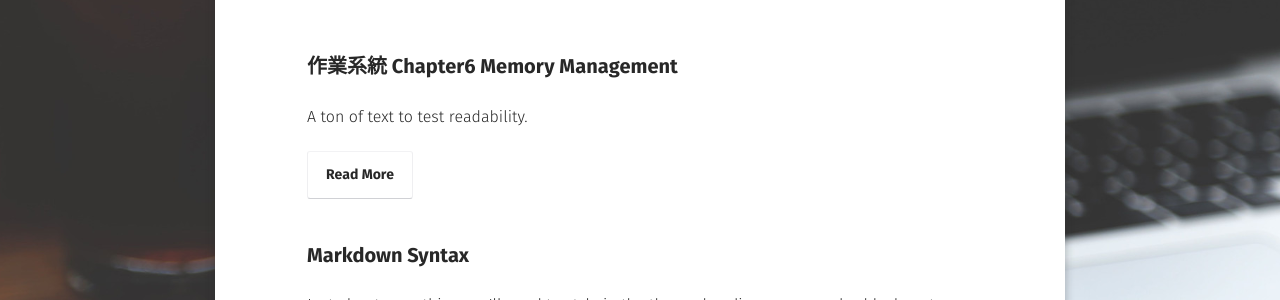
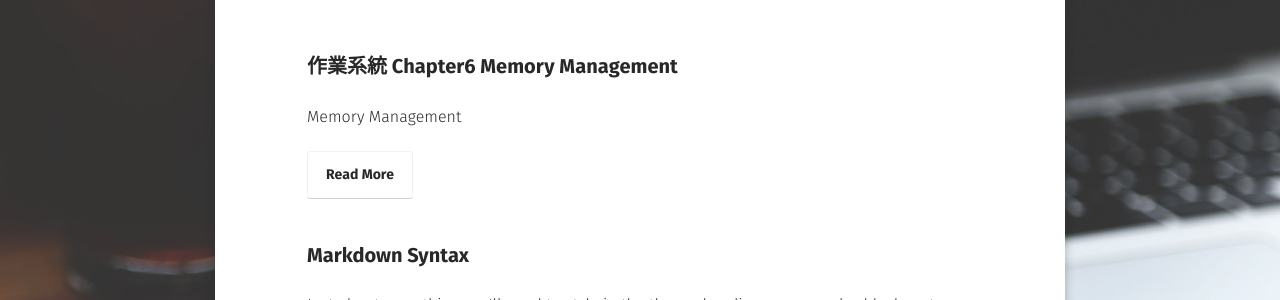
Before and after one commit to willychang21/willychang21.github.io, a Jekyll site: the page built from posts/index.md, in a window 1280 px wide. Shown: the part 251-551 px from the top of the page. Built offline with Jekyll 4.4.1, drawn with Linux system fonts in a browser that asks for light colours; some web fonts are replaced.

Commit message:
Update 2019-05-09-OS-Ch6-Memory.md

```diff
--- a/_posts/2019-05-09-OS-Ch6-Memory.md
+++ b/_posts/2019-05-09-OS-Ch6-Memory.md
@@ -2,7 +2,7 @@
 layout: post
 title: "作業系統 Chapter6 Memory Management"
 date: 2019-05-09
-excerpt: "A ton of text to test readability."
+excerpt: "Memory Management"
 tags: [作業系統]
 comments: true
 ---
```
